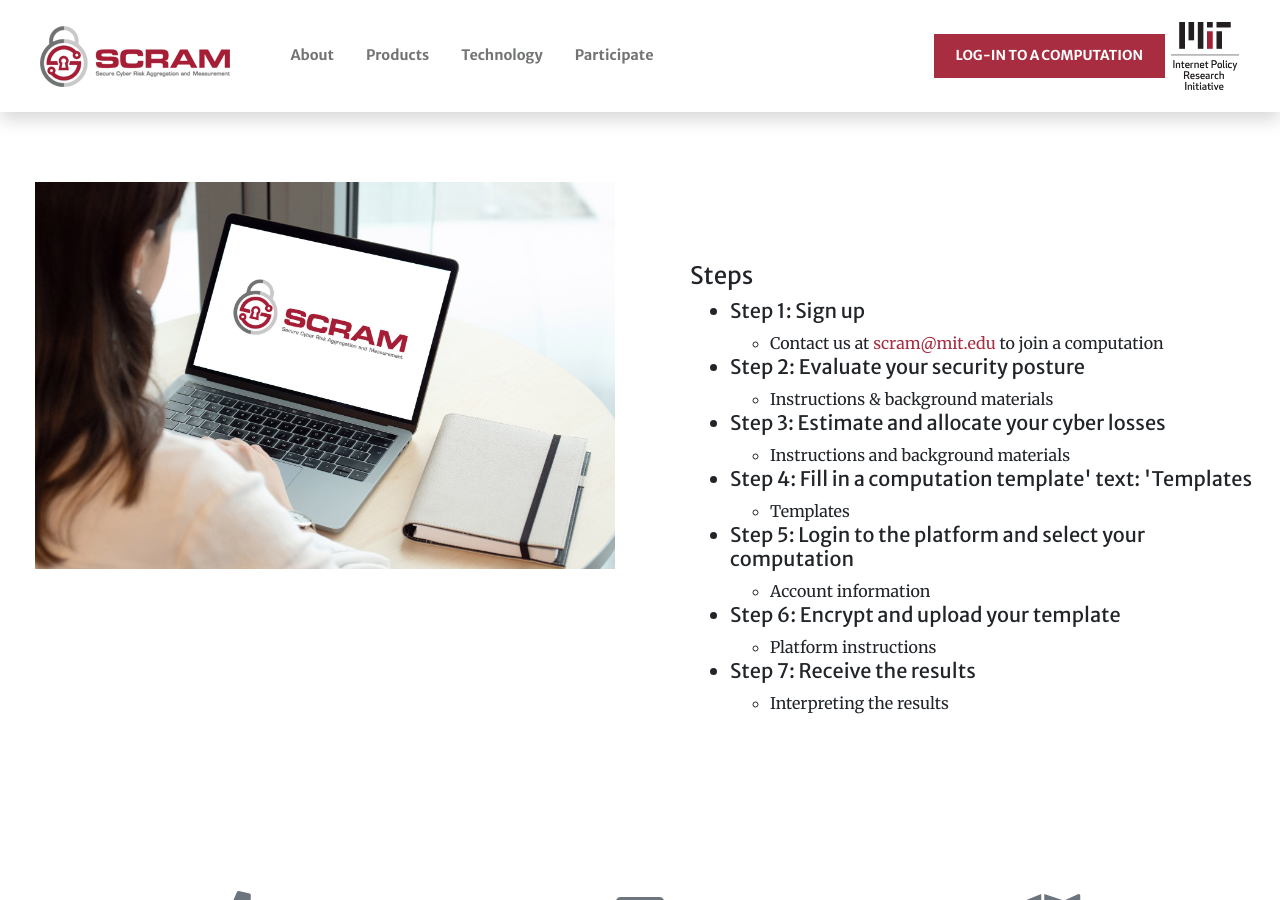
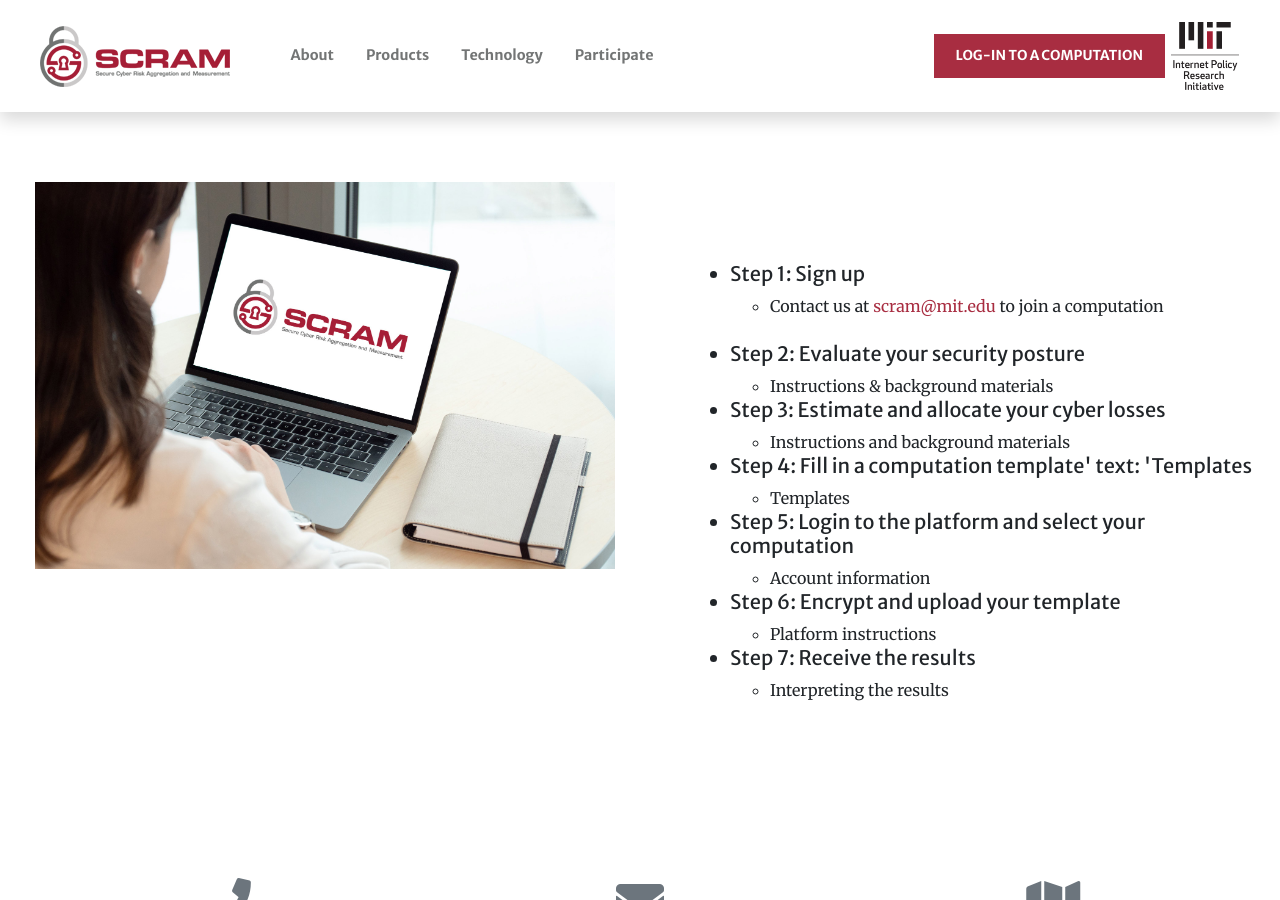
Before and after one commit to jisqyv/MIT, a Jekyll site: the page built from participate.md, in a window 1280 px wide and 900 px high, scrolled down 643 px. Built offline with Jekyll 4.4.1, drawn with Linux system fonts in a browser that asks for light colours; nearby versions of some CDN libraries.

Commit message:
Update participateservices.html

```diff
--- a/_includes/participateservices.html
+++ b/_includes/participateservices.html
@@ -5,12 +5,11 @@
    <img src="assets/img/services/service-1.jpg" style="width:580px;">
    </div>
     <div class="col-xs-12 col-sm-6 participategridright " >
-      <h3 class="h4 mb-2">Steps</h3>
 
 	 <ul>
             <li class="h5">Step 1: Sign up</li>
 			<ul>
-			<li>Contact us at <a href="mailto:scram@mit.edu" target="_blank">scram@mit.edu</a> to join a computation</li>
+			<li class="mb-4">Contact us at <a href="mailto:scram@mit.edu" target="_blank">scram@mit.edu</a> to join a computation</li>
 			</ul>
             <li class="h5">Step 2: Evaluate your security posture</li>
 			<ul>
```
